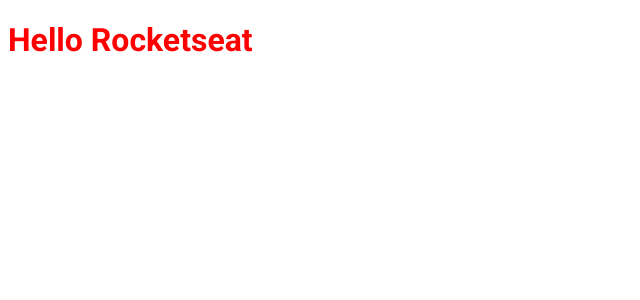
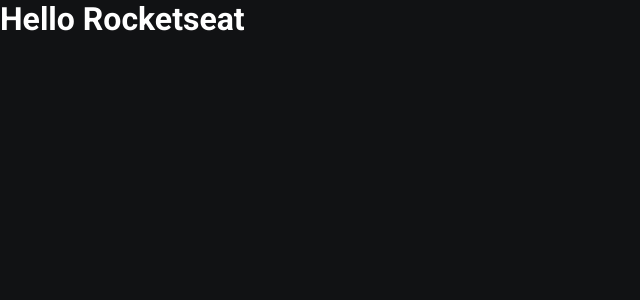
Before and after one commit to GiammaCarioca/ignite-reactjs-ignews, a Next.js app: page / in a window 1280 px wide. Shown: the top 300 px of the page, without its empty margins (0-640 px from the left). Built offline with nearby package versions, Linux system fonts and the light colour scheme.

Commit message:
add global styles

```diff
--- a/src/pages/_app.tsx
+++ b/src/pages/_app.tsx
@@ -1,4 +1,6 @@
 import { AppProps } from 'next/app'
+
+import '../styles/global.scss'
 
 function MyApp({ Component, pageProps }: AppProps) {
   return <Component {...pageProps} />
--- a/src/pages/index.tsx
+++ b/src/pages/index.tsx
@@ -1,6 +1,4 @@
 import Head from 'next/head'
-
-import styles from "../styles/home.module.scss"
 
 export default function Home() {
   return (
@@ -8,7 +6,7 @@
       <Head>
         <title>Início | ig.news</title>
       </Head>
-      <h1 className={styles.title}>Hello Rocketseat</h1>
+      <h1>Hello Rocketseat</h1>
     </>
   )
 }
--- /dev/null
+++ b/src/styles/global.scss
@@ -0,0 +1,46 @@
+* {
+  margin: 0;
+  padding: 0;
+  box-sizing: border-box;
+}
+
+:root {
+  --white: #FFFFFF;
+
+  --gray-100: #E1E1E6;
+  --gray-300: #A8A8B3;
+  --gray-900: #111214;
+
+  --cyan-500: #61DAFB;
+  --yellow-500: #Eba417
+}
+
+@media (max-width: 1080px) {
+  html {
+    font-size: 93.75%;
+  }
+}
+
+@media (max-width: 720px) {
+  html {
+    font-size: 87.5%;
+  }
+}
+
+body {
+  background: var(--gray-900);
+  color: var(--white)
+}
+
+body, input, textarea, select, button {
+  font: 400 1rem "Roboto", sans-serif;
+}
+
+button {
+  cursor: pointer;
+}
+
+a {
+  color: inherit;
+  text-decoration: none;
+}
--- a/src/styles/home.module.scss
+++ /dev/null
@@ -1,4 +0,0 @@
-.title {
-  color: red;
-  font-family: Roboto;
-}
```
